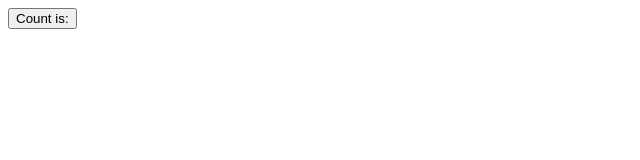
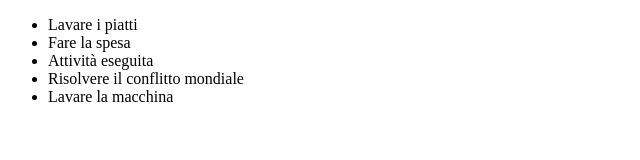
Before and after one commit to DarioGuastella/vue-todolist, a plain HTML site: page index.html in a window 1280 px wide. Shown: the whole page, without its empty margins (0-640 px from the left). Drawn offline with nearby package versions, Linux system fonts and the light colour scheme.

Commit message:
feat: stampa lista attività legge true o false

```diff
--- a/index.html
+++ b/index.html
@@ -7,12 +7,16 @@
 </head>
 <body>
     <div id="app">
-        <button @click="count++">
-          Count is: {{ count }}
-        </button>
+        <ul>
+            <li v-for="(activity, i) in toDoList" :key="i">{{ !toDoList[i].done ? toDoList[i].text : "Attività eseguita"  }}</li>
+        </ul>
     </div>
 
     <script src="https://unpkg.com/vue@3/dist/vue.global.js"></script>
     <script src="main.js"></script>
 </body>
 </html>
+
+<!-- MILESTONE 1
+Stampare all'interno di una lista HTML un item per ogni ToDo, visualizzandone il testo.
+Se la proprietà "done" è uguale a true, visualizzare il testo del ToDo sbarrato. -->
--- a/main.js
+++ b/main.js
@@ -4,7 +4,8 @@ const { createApp } = Vue
 //   - done: un booleano (true/false) che indica se il ToDo è stato fatto oppure no
 createApp({
     data() {
-      return [
+        return {
+            toDoList: [
                 {
                     text: "Lavare i piatti",
                     done: false
@@ -27,15 +28,14 @@ const { createApp } = Vue
                 },
             ]
         }
+    }
 
 }).mount('#app')
 
 //   DESCRIZIONE:
 //   Creare una web application che mostri una lista di cose da fare.
 
-//   MILESTONE 1
-//   Stampare all'interno di una lista HTML un item per ogni ToDo, visualizzandone il testo.
-//   Se la proprietà "done" è uguale a true, visualizzare il testo del ToDo sbarrato.
+
 //   MILESTONE 2
 //   Visualizzare a fianco ad ogni item una "X": cliccando su di essa, il ToDo viene rimosso dalla lista.
 //   MILESTONE 3
```
Lines whose indentation alone changed are shown as unchanged.
